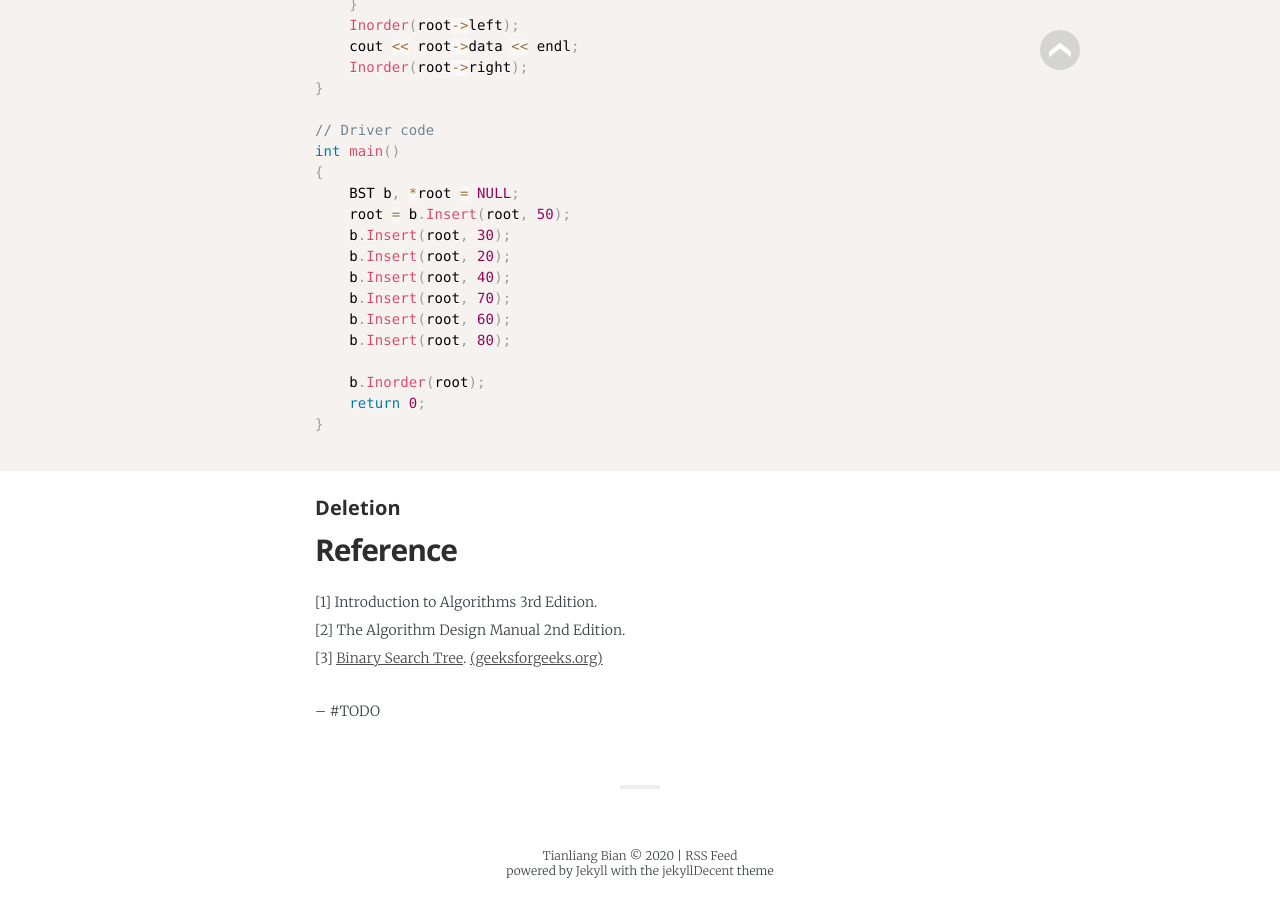
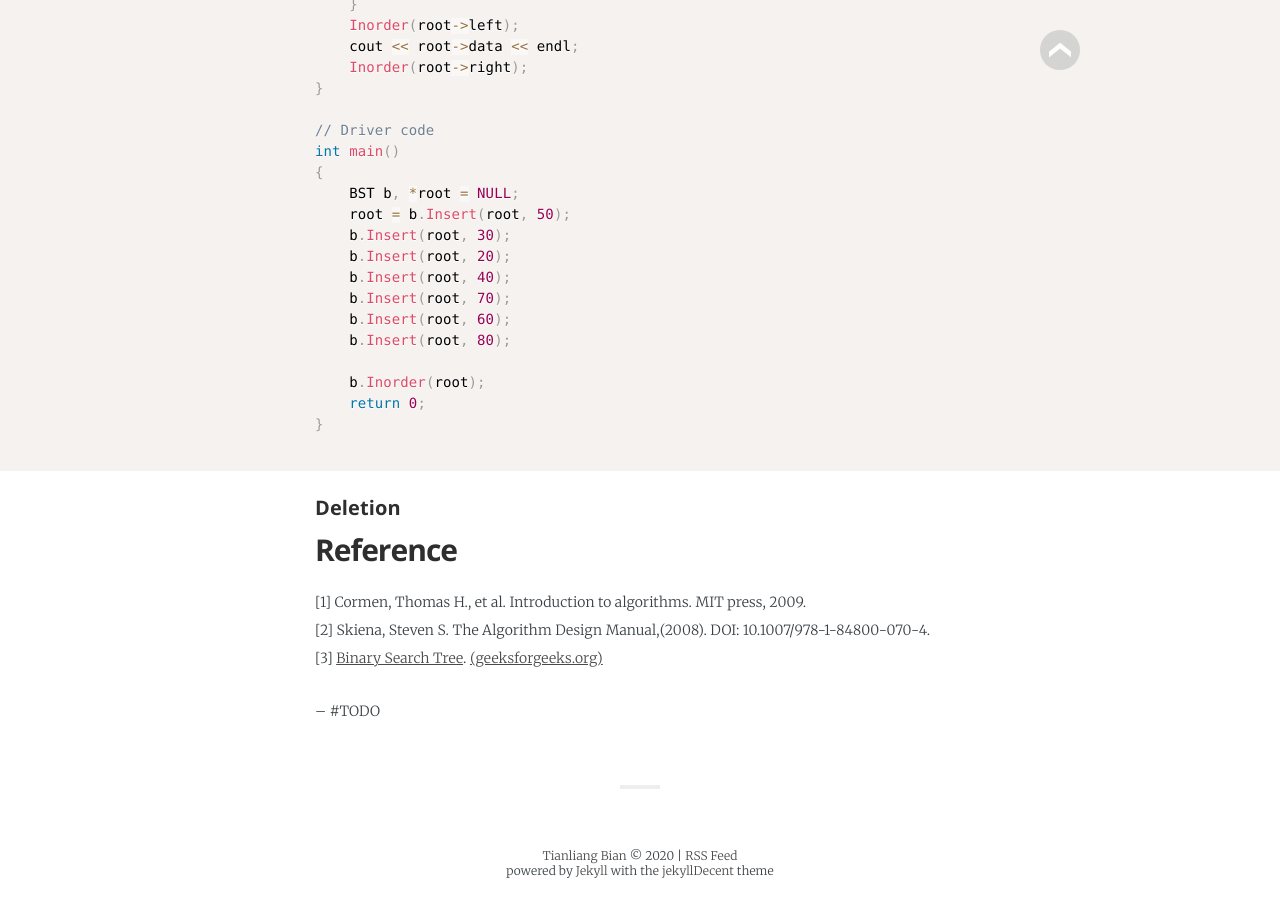
Before and after one commit to TyrionBian/tyrionbian.github.io, a Jekyll site: the page built from _posts/2020-09-10-BST.md, in a window 1280 px wide and 900 px high, scrolled down 3092 px. Built offline with Jekyll 4.4.1, drawn with Linux system fonts in a browser that asks for light colours; some web fonts are replaced.

Commit message:
Update 2020-09-10-BST.md

```diff
--- a/_posts/2020-09-10-BST.md
+++ b/_posts/2020-09-10-BST.md
@@ -143,8 +143,8 @@ int main()
 #### Deletion
 
 ## Reference
-[1] Introduction to Algorithms 3rd Edition.
-[2] The Algorithm Design Manual 2nd Edition.
+[1] Cormen, Thomas H., et al. Introduction to algorithms. MIT press, 2009.
+[2] Skiena, Steven S. The Algorithm Design Manual,(2008). DOI: 10.1007/978-1-84800-070-4.
 [3] [Binary Search Tree](https://www.geeksforgeeks.org/binary-search-tree-data-structure/).  [(geeksforgeeks.org)](https://www.geeksforgeeks.org/)
 
 
```
